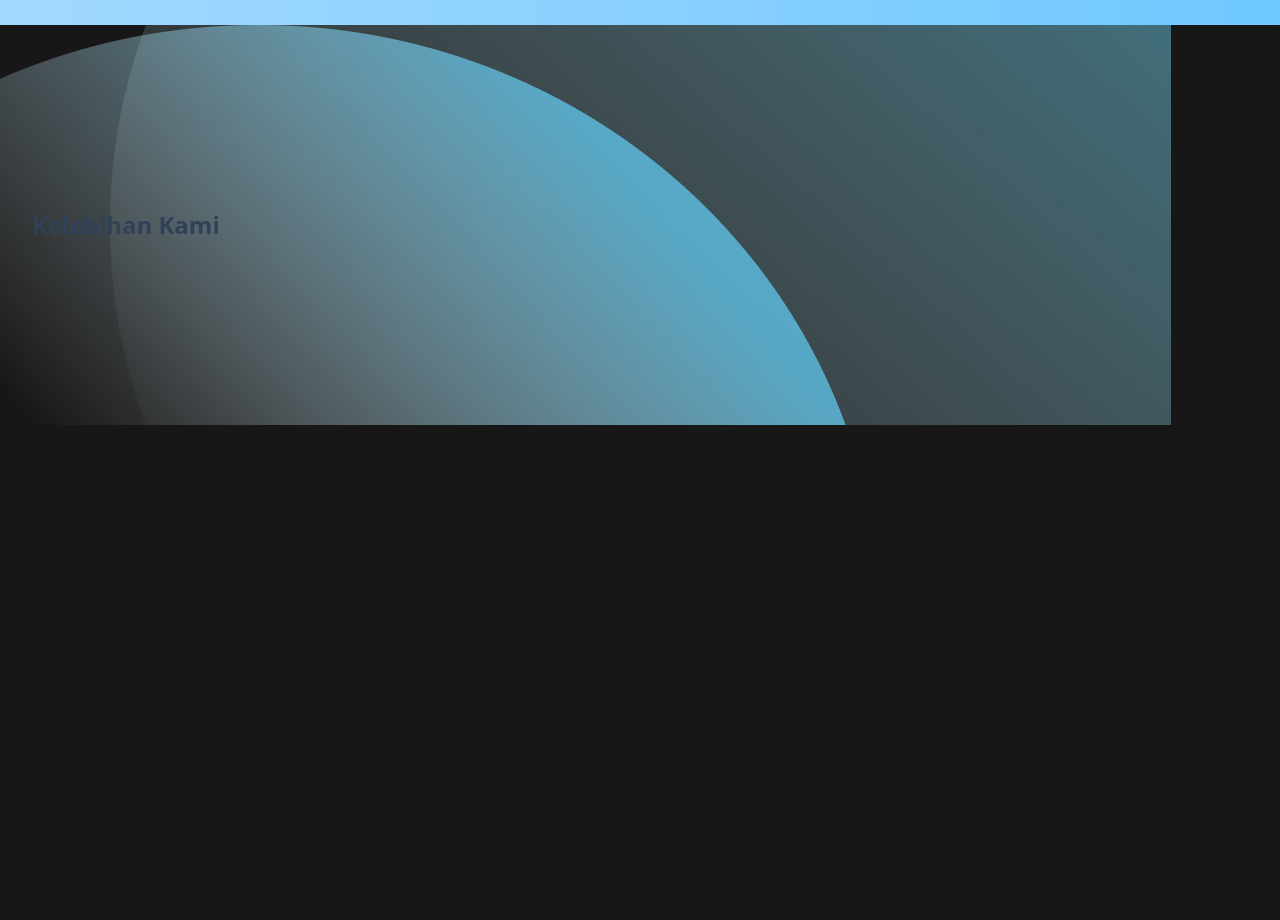
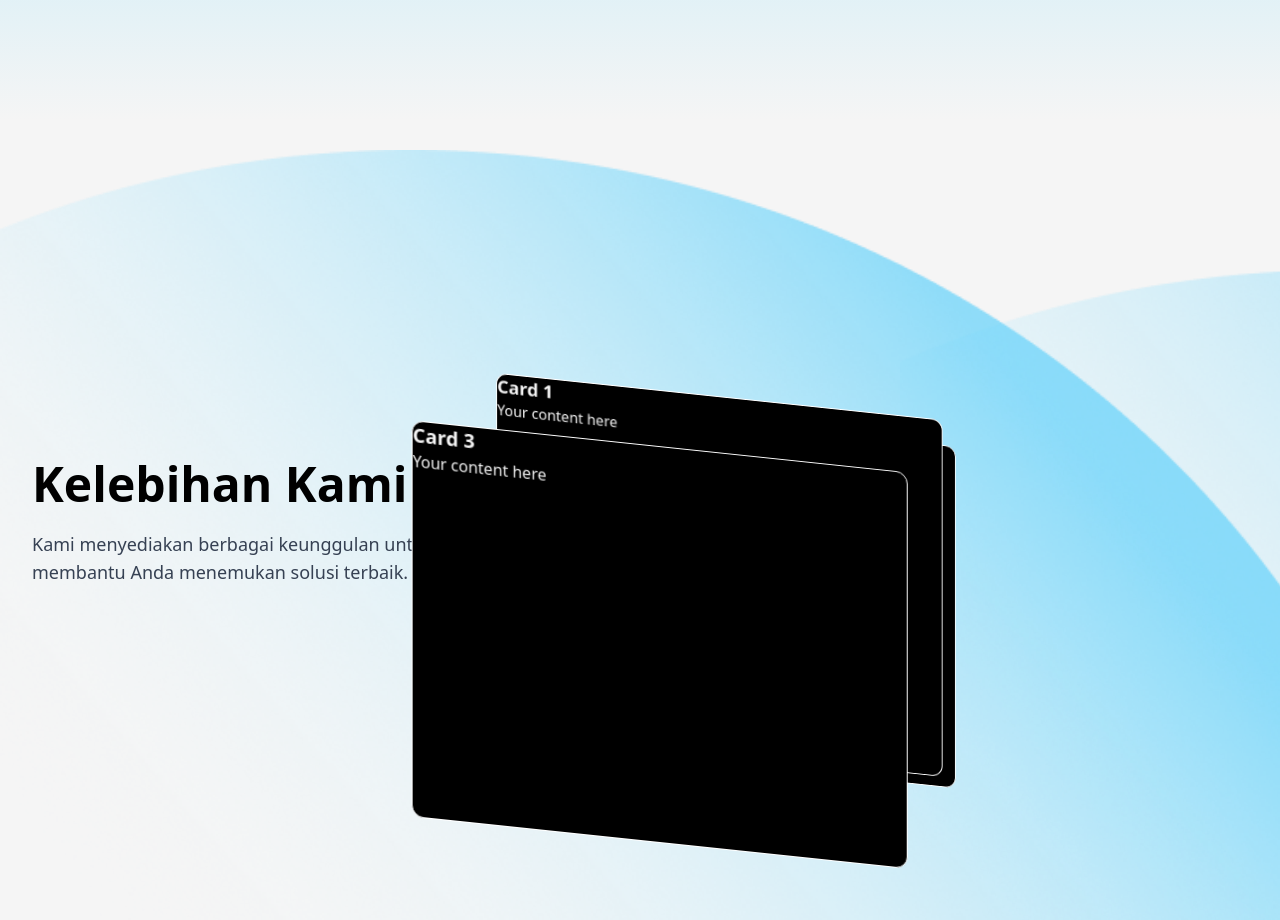
Before and after one commit to InsanBusted/hackathon-uin, a Next.js app: page / in a window 1280 px wide. Shown: the part 680-1600 px from the top of the page. Before the commit the page ends 1105 px from the top, so only its background shows below. Built offline with nearby package versions, Linux system fonts and the light colour scheme.

Commit message:
Add advantagePage

```diff
--- a/app/components/home/advantage/page.tsx
+++ b/app/components/home/advantage/page.tsx
@@ -1,14 +1,15 @@
+import CardSwap, { Card } from "@/components/CardSwap";
 import Image from "next/image";
 
 const Advantage = () => {
   const BackgroundImage = () => [
     "url('/image/blueCircle.png')",
-    "url('/image/blueCircle2.png')",
+    "url('/image/blueCircle.png')",
   ];
 
-  const PositionImage = () => ["left 0px top 0px", "center center"];
+  const PositionImage = () => ["-30px 30px", "900px 150px"];
 
-  const backgroundSize = () => ["auto", "auto"];
+  const backgroundSize = () => ["1500px", "1500px"];
 
   return (
     <div
@@ -18,12 +19,46 @@ const Advantage = () => {
         backgroundSize: backgroundSize().join(", "),
         backgroundRepeat: "no-repeat",
       }}
-      className="relative w-full h-[400px] flex items-center px-8 overflow-hidden bg-linear-to-br from-white to-blue-50"
+      className="relative w-full h-[100vh] flex px-8 overflow-hidden bg-[#F5F5F5]"
     >
-      {/* Text */}
-      <h2 className="relative text-2xl font-semibold text-slate-700">
-        Kelebihan Kami
-      </h2>
+      <div className="flex items-center w-full">
+
+        {/* Left Side — Title */}
+        <div className="flex flex-col justify-center">
+          <h2 className="text-4xl md:text-5xl font-semibold text-black leading-tight">
+            Kelebihan Kami
+          </h2>
+          <p className="mt-4 text-gray-700 text-lg max-w-md">
+            Kami menyediakan berbagai keunggulan untuk membantu Anda menemukan solusi terbaik.
+          </p>
+        </div>
+
+        {/* Right Side — Cards */}
+        <div className="flex justify-center lg:justify-end">
+          <div className="relative h-[500px] w-[350px] md:w-[400px]">
+            <CardSwap
+              cardDistance={60}
+              verticalDistance={70}
+              delay={5000}
+              pauseOnHover={false}
+            >
+              <Card>
+                <h3 className="text-xl font-bold">Card 1</h3>
+                <p>Your content here</p>
+              </Card>
+              <Card>
+                <h3 className="text-xl font-bold">Card 2</h3>
+                <p>Your content here</p>
+              </Card>
+              <Card>
+                <h3 className="text-xl font-bold">Card 3</h3>
+                <p>Your content here</p>
+              </Card>
+            </CardSwap>
+          </div>
+        </div>
+
+      </div>
     </div>
   );
 };
--- a/app/components/home/hero/page.tsx
+++ b/app/components/home/hero/page.tsx
@@ -3,7 +3,7 @@ import { Search } from "lucide-react";
 
 const Hero = () => {
   return (
-    <section className="w-full bg-linear-to-r from-[#A2D9FF] to-[#6EC8FF] py-20 px-4">
+    <section className="w-full h-[100vh] bg-linear-to-b from-[#63D9FA] to-[#F5F5F5] py-20 px-4">
       <div className="max-w-4xl mx-auto text-center">
         {/* Happy Users */}
         <div className="flex items-center justify-center gap-2 mb-3">
--- /dev/null
+++ b/components/CardSwap.css
@@ -0,0 +1,36 @@
+.card-swap-container {
+  position: absolute;
+  bottom: 0;
+  right: 0;
+  transform: translate(5%, 20%);
+  transform-origin: bottom right;
+
+  perspective: 900px;
+  overflow: visible;
+}
+
+.card {
+  position: absolute;
+  top: 50%;
+  left: 50%;
+  border-radius: 12px;
+  border: 1px solid #fff;
+  background: #000;
+
+  transform-style: preserve-3d;
+  will-change: transform;
+  backface-visibility: hidden;
+  -webkit-backface-visibility: hidden;
+}
+
+@media (max-width: 768px) {
+  .card-swap-container {
+    transform: scale(0.75) translate(25%, 25%);
+  }
+}
+
+@media (max-width: 480px) {
+  .card-swap-container {
+    transform: scale(0.55) translate(25%, 25%);
+  }
+}
--- /dev/null
+++ b/components/CardSwap.tsx
@@ -0,0 +1,213 @@
+'use client';
+import React, {
+  Children,
+  cloneElement,
+  forwardRef,
+  isValidElement,
+  ReactElement,
+  ReactNode,
+  RefObject,
+  useEffect,
+  useMemo,
+  useRef
+} from 'react';
+import gsap from 'gsap';
+import './CardSwap.css';
+export interface CardSwapProps {
+  width?: number | string;
+  height?: number | string;
+  cardDistance?: number;
+  verticalDistance?: number;
+  delay?: number;
+  pauseOnHover?: boolean;
+  onCardClick?: (idx: number) => void;
+  skewAmount?: number;
+  easing?: 'linear' | 'elastic';
+  children: ReactNode;
+}
+
+export interface CardProps extends React.HTMLAttributes<HTMLDivElement> {
+  customClass?: string;
+}
+
+export const Card = forwardRef<HTMLDivElement, CardProps>(({ customClass, ...rest }, ref) => (
+  <div ref={ref} {...rest} className={`card ${customClass ?? ''} ${rest.className ?? ''}`.trim()} />
+));
+Card.displayName = 'Card';
+
+type CardRef = RefObject<HTMLDivElement | null>;
+interface Slot {
+  x: number;
+  y: number;
+  z: number;
+  zIndex: number;
+}
+
+const makeSlot = (i: number, distX: number, distY: number, total: number): Slot => ({
+  x: i * distX,
+  y: -i * distY,
+  z: -i * distX * 1.5,
+  zIndex: total - i
+});
+
+const placeNow = (el: HTMLElement, slot: Slot, skew: number) =>
+  gsap.set(el, {
+    x: slot.x,
+    y: slot.y,
+    z: slot.z,
+    xPercent: -50,
+    yPercent: -50,
+    skewY: skew,
+    transformOrigin: 'center center',
+    zIndex: slot.zIndex,
+    force3D: true
+  });
+
+const CardSwap: React.FC<CardSwapProps> = ({
+  width = 500,
+  height = 400,
+  cardDistance = 60,
+  verticalDistance = 70,
+  delay = 5000,
+  pauseOnHover = false,
+  onCardClick,
+  skewAmount = 6,
+  easing = 'elastic',
+  children
+}) => {
+  const config =
+    easing === 'elastic'
+      ? {
+          ease: 'elastic.out(0.6,0.9)',
+          durDrop: 2,
+          durMove: 2,
+          durReturn: 2,
+          promoteOverlap: 0.9,
+          returnDelay: 0.05
+        }
+      : {
+          ease: 'power1.inOut',
+          durDrop: 0.8,
+          durMove: 0.8,
+          durReturn: 0.8,
+          promoteOverlap: 0.45,
+          returnDelay: 0.2
+        };
+
+  const childArr = useMemo(() => Children.toArray(children) as ReactElement<CardProps>[], [children]);
+  const refs = useMemo<CardRef[]>(() => childArr.map(() => React.createRef<HTMLDivElement>()), [childArr.length]);
+
+  const order = useRef<number[]>(Array.from({ length: childArr.length }, (_, i) => i));
+
+  const tlRef = useRef<gsap.core.Timeline | null>(null);
+  const intervalRef = useRef<number>(0);
+  const container = useRef<HTMLDivElement>(null);
+
+  useEffect(() => {
+    const total = refs.length;
+    refs.forEach((r, i) => placeNow(r.current!, makeSlot(i, cardDistance, verticalDistance, total), skewAmount));
+
+    const swap = () => {
+      if (order.current.length < 2) return;
+
+      const [front, ...rest] = order.current;
+      const elFront = refs[front].current!;
+      const tl = gsap.timeline();
+      tlRef.current = tl;
+
+      tl.to(elFront, {
+        y: '+=500',
+        duration: config.durDrop,
+        ease: config.ease
+      });
+
+      tl.addLabel('promote', `-=${config.durDrop * config.promoteOverlap}`);
+      rest.forEach((idx, i) => {
+        const el = refs[idx].current!;
+        const slot = makeSlot(i, cardDistance, verticalDistance, refs.length);
+        tl.set(el, { zIndex: slot.zIndex }, 'promote');
+        tl.to(
+          el,
+          {
+            x: slot.x,
+            y: slot.y,
+            z: slot.z,
+            duration: config.durMove,
+            ease: config.ease
+          },
+          `promote+=${i * 0.15}`
+        );
+      });
+
+      const backSlot = makeSlot(refs.length - 1, cardDistance, verticalDistance, refs.length);
+      tl.addLabel('return', `promote+=${config.durMove * config.returnDelay}`);
+      tl.call(
+        () => {
+          gsap.set(elFront, { zIndex: backSlot.zIndex });
+        },
+        undefined,
+        'return'
+      );
+      tl.to(
+        elFront,
+        {
+          x: backSlot.x,
+          y: backSlot.y,
+          z: backSlot.z,
+          duration: config.durReturn,
+          ease: config.ease
+        },
+        'return'
+      );
+
+      tl.call(() => {
+        order.current = [...rest, front];
+      });
+    };
+
+    swap();
+    intervalRef.current = window.setInterval(swap, delay);
+
+    if (pauseOnHover) {
+      const node = container.current!;
+      const pause = () => {
+        tlRef.current?.pause();
+        clearInterval(intervalRef.current);
+      };
+      const resume = () => {
+        tlRef.current?.play();
+        intervalRef.current = window.setInterval(swap, delay);
+      };
+      node.addEventListener('mouseenter', pause);
+      node.addEventListener('mouseleave', resume);
+      return () => {
+        node.removeEventListener('mouseenter', pause);
+        node.removeEventListener('mouseleave', resume);
+        clearInterval(intervalRef.current);
+      };
+    }
+    return () => clearInterval(intervalRef.current);
+  }, [cardDistance, verticalDistance, delay, pauseOnHover, skewAmount, easing]);
+
+  const rendered = childArr.map((child, i) =>
+    isValidElement<CardProps>(child)
+      ? cloneElement(child, {
+          key: i,
+          ref: refs[i],
+          style: { width, height, ...(child.props.style ?? {}) },
+          onClick: e => {
+            child.props.onClick?.(e as React.MouseEvent<HTMLDivElement>);
+            onCardClick?.(i);
+          }
+        } as CardProps & React.RefAttributes<HTMLDivElement>)
+      : child
+  );
+
+  return (
+    <div ref={container} className="card-swap-container" style={{ width, height }}>
+      {rendered}
+    </div>
+  );
+};
+
+export default CardSwap;
--- a/package.json
+++ b/package.json
@@ -13,6 +13,7 @@
     "better-auth": "^1.3.34",
     "class-variance-authority": "^0.7.1",
     "clsx": "^2.1.1",
+    "gsap": "^3.13.0",
     "lucide-react": "^0.553.0",
     "motion": "^12.23.24",
     "next": "16.0.1",
```
Also changed, not shown: components.json, 1 other file (tests, documents, lock files or other folders).
